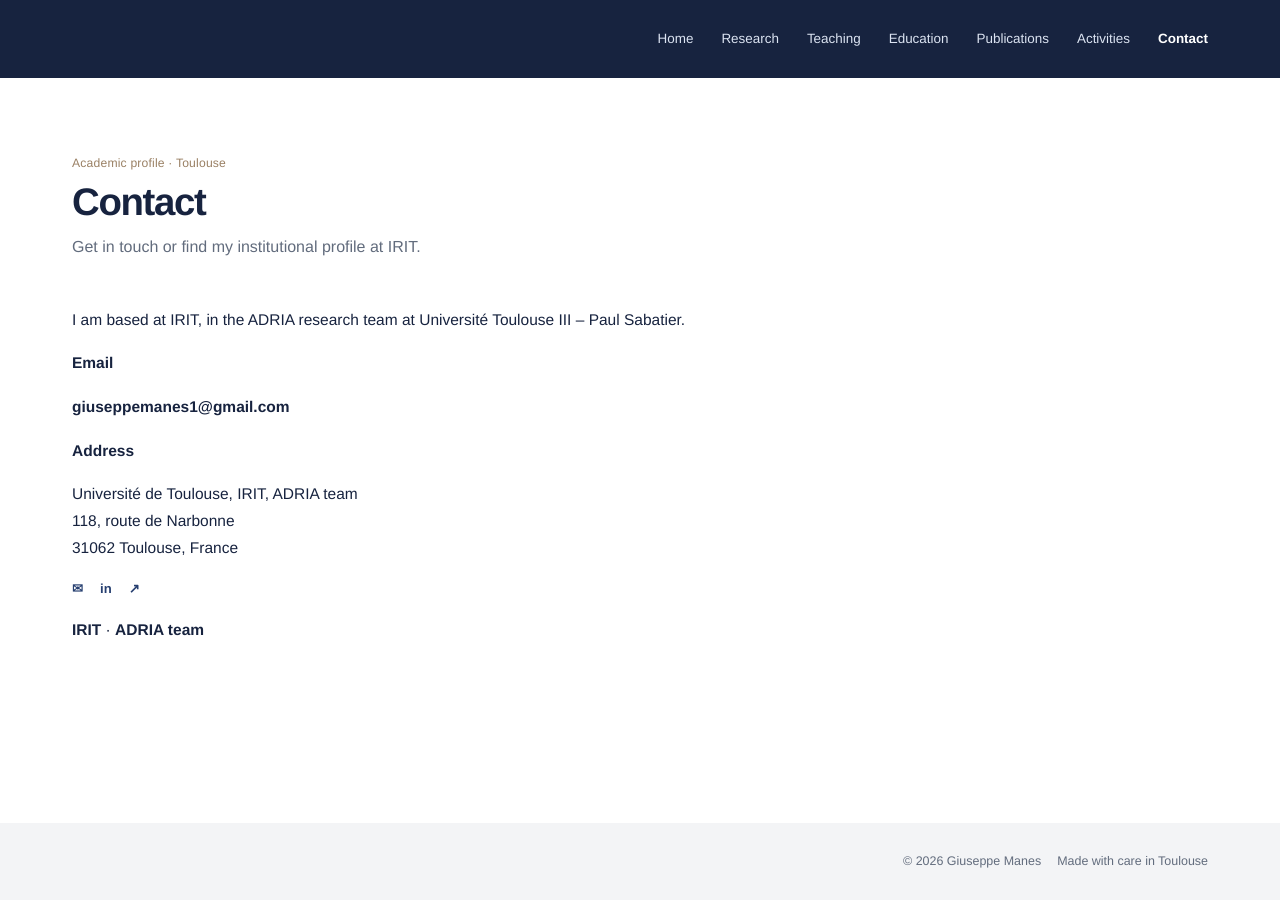
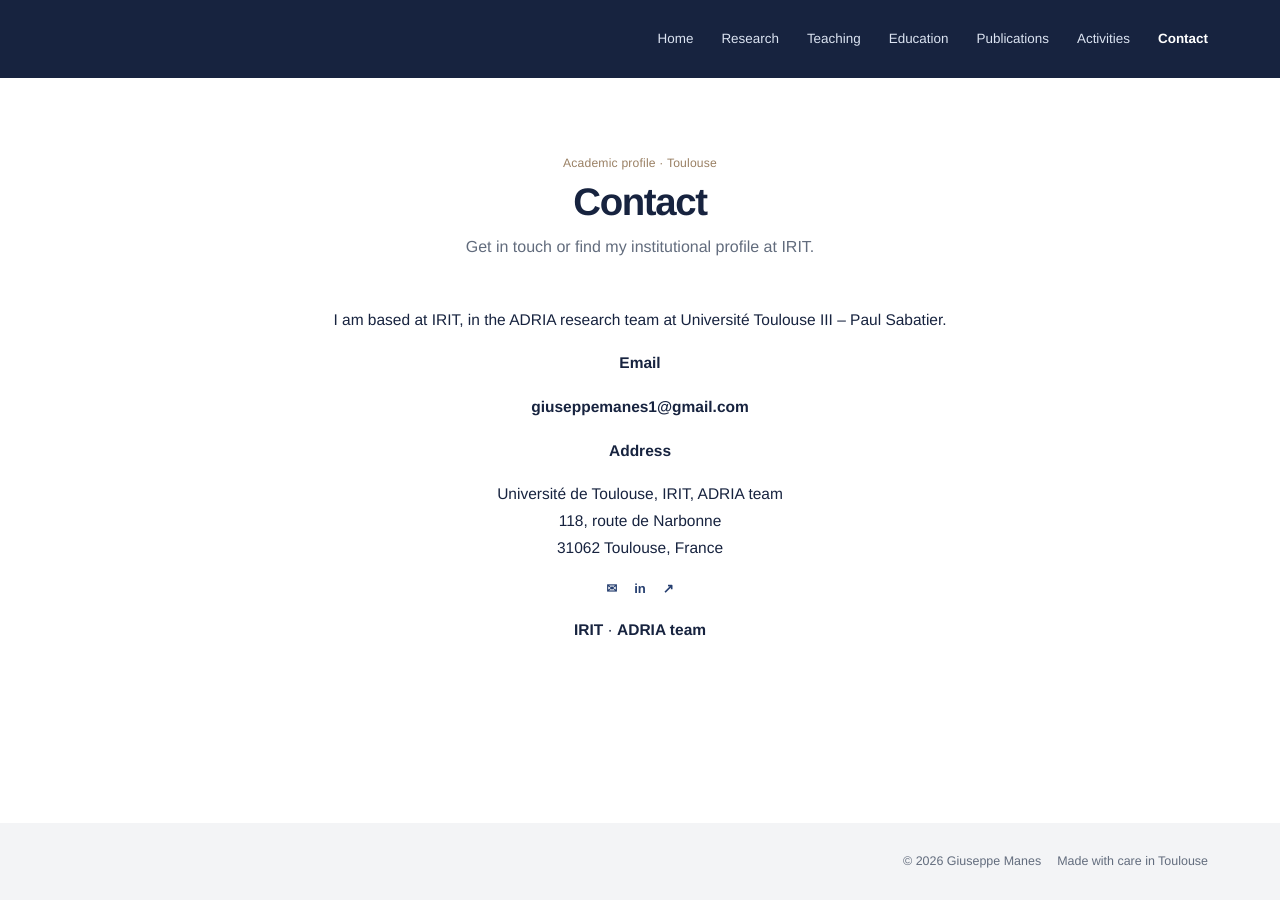
Before and after one commit to gmanes-1/gmanes-1.github.io, a Jekyll site: the page built from contact/index.md, in a window 1280 px wide. Built offline with Jekyll 4.4.1, drawn with Linux system fonts in a browser that asks for light colours.

Commit message:
Center main page content and right-align page navigation

```diff
--- a/assets/css/style.css
+++ b/assets/css/style.css
@@ -14,6 +14,7 @@ a:hover{color:#101d38}
 .wrap{width:calc(100% - 144px);max-width:1440px;margin:0 auto;padding-left:0;padding-right:0}
 .site-header{background:#17233f;border:0}
 .nav{min-height:78px;display:flex;align-items:center;justify-content:flex-end;gap:24px}
+.nav nav{margin-left:auto;justify-content:flex-end}
 .brand{display:none}
 nav{display:flex;align-items:center;gap:25px;flex-wrap:wrap}
 nav a{font-size:.8rem;letter-spacing:.015em;color:#dce4f2;padding:8px 0;opacity:.88}
@@ -184,6 +185,19 @@ body a:not(nav a):hover{
   color:#354d78;
 }
 
+/* Center the main-page text while keeping the profile sidebar distinct. */
+.home-grid>section,
+.page-top,
+.page .content{
+  margin-left:auto;
+  margin-right:auto;
+  text-align:center;
+}
+.home-grid>section .home-links,
+.page .content .contact-icons{
+  justify-content:center;
+}
+
 /* Homepage layout and typography corrections */
 main.home-grid{
   display:grid;
```
